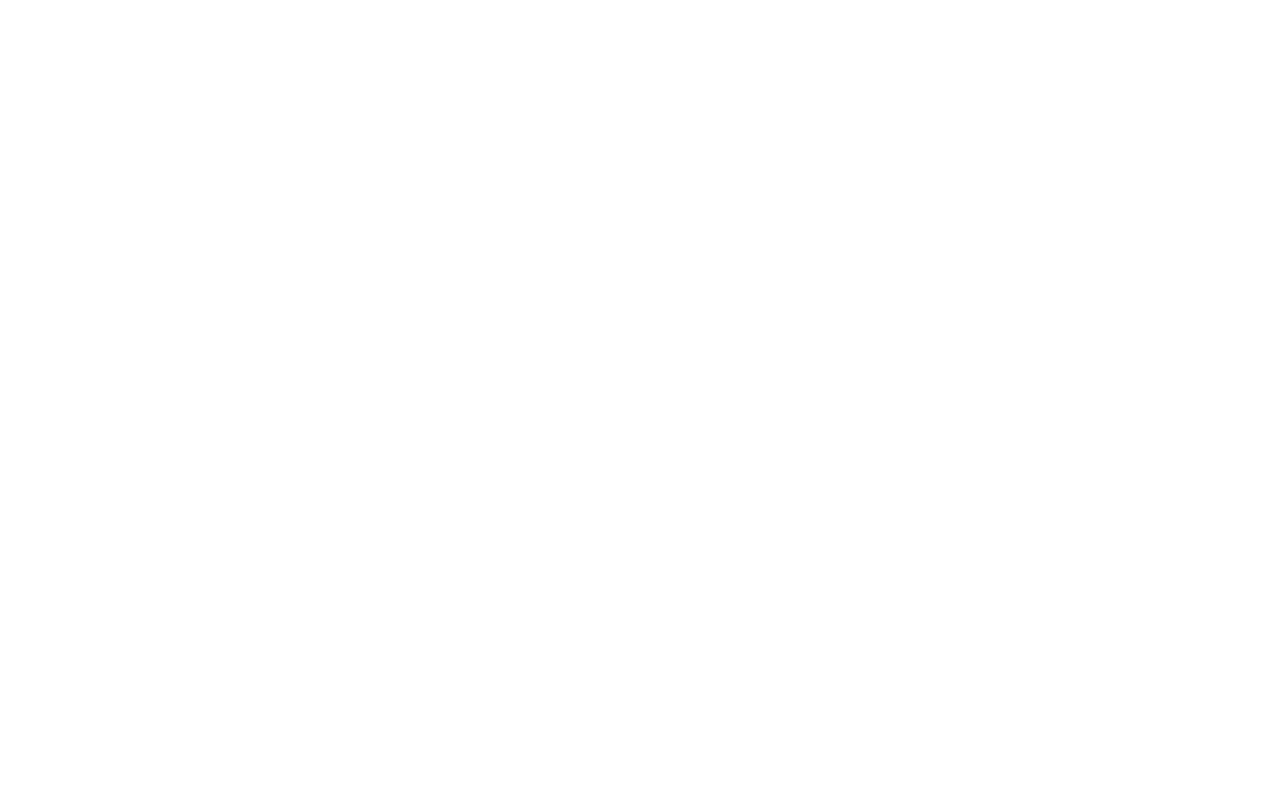
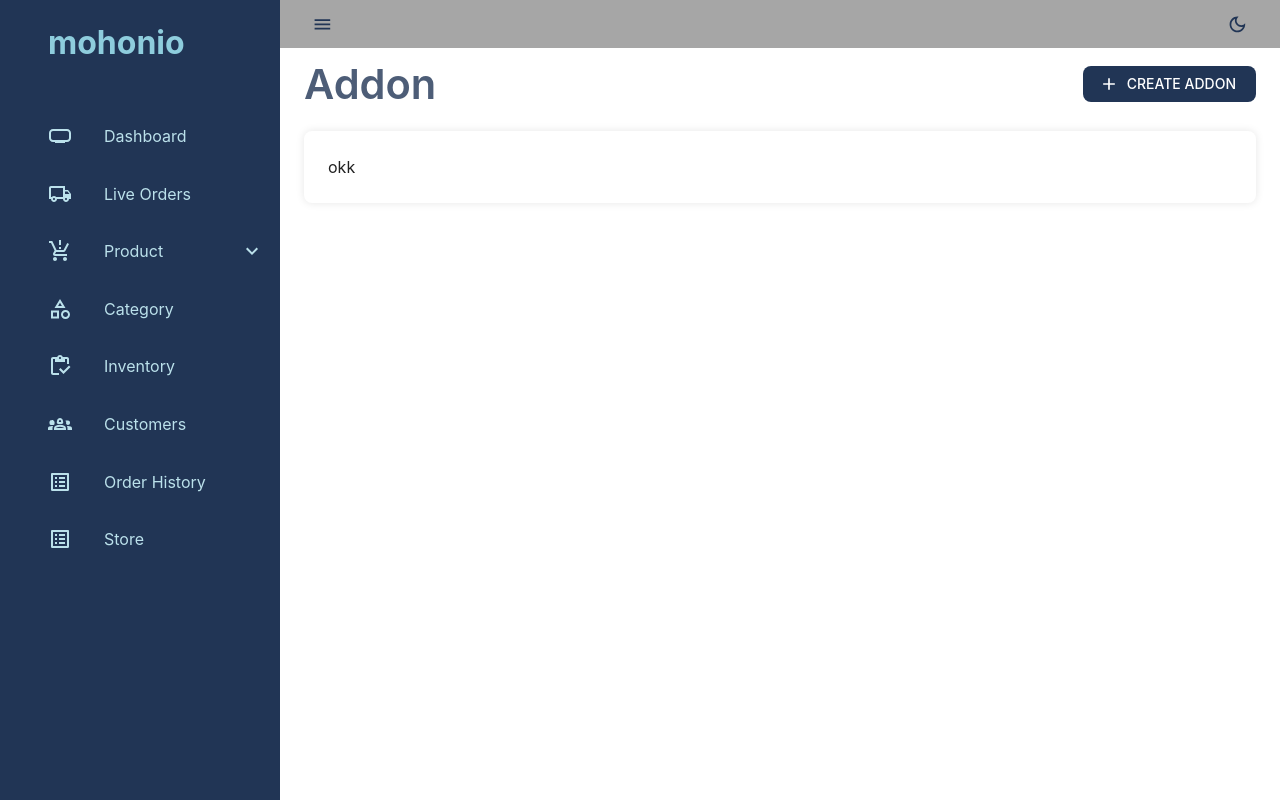
Before and after one commit to NirobxHasan/social-commerce-seller-client, a React (Vite) app: page /product/addon in a window 1280 px wide. Before the commit this address had no page. Built offline with nearby package versions, Linux system fonts and the light colour scheme.

Commit message:
Addon page added

```diff
--- a/src/App.tsx
+++ b/src/App.tsx
@@ -2,6 +2,7 @@
 import {BrowserRouter, Navigate, Route, Routes} from 'react-router-dom';
 import Layout from './components/layout';
 import Dashboard from './pages/Dashboard';
+import Addon from './pages/product/Addon';
 import NewProduct from './pages/product/NewProduct';
 import Product from './pages/product/Product';
 import {themeSetting} from './theme';
@@ -19,6 +20,7 @@
               <Route path='/dashboard' element={<Dashboard />} />
               <Route path='/product' element={<Product />} />
               <Route path='/product/newproduct' element={<NewProduct />} />
+              <Route path='/product/addon' element={<Addon />} />
             </Route>
           </Routes>
         </ThemeProvider>
--- a/src/components/layout/Sidebar.tsx
+++ b/src/components/layout/Sidebar.tsx
@@ -1,5 +1,7 @@
 import {ChevronLeft, HomeMaxOutlined} from '@mui/icons-material';
 import CategoryOutlinedIcon from '@mui/icons-material/CategoryOutlined';
+import ExpandLess from '@mui/icons-material/ExpandLess';
+import ExpandMore from '@mui/icons-material/ExpandMore';
 import Groups2OutlinedIcon from '@mui/icons-material/Groups2Outlined';
 import InventoryOutlinedIcon from '@mui/icons-material/InventoryOutlined';
 import ListAltOutlinedIcon from '@mui/icons-material/ListAltOutlined';
@@ -7,6 +9,7 @@
 import ProductionQuantityLimitsOutlinedIcon from '@mui/icons-material/ProductionQuantityLimitsOutlined';
 import {
   Box,
+  Collapse,
   Drawer,
   IconButton,
   List,
@@ -17,13 +20,18 @@
   Typography,
   useTheme,
 } from '@mui/material';
+import {useState} from 'react';
 import {useLocation, useNavigate} from 'react-router-dom';
 import {FlexBetween} from '../../styled/customFlexStyle';
 function Sidebar({isSidebarOpen, setIsSidebarOpen, drawerWidth, isNonMobile}) {
   const theme = useTheme();
   const {pathname} = useLocation();
   const navigate = useNavigate();
+  const [open, setOpen] = useState(false);
 
+  const handleToggle = () => {
+    setOpen(!open);
+  };
   return (
     <Box>
       {isSidebarOpen && (
@@ -65,7 +73,19 @@
               </FlexBetween>
             </Box>
             <List>
-              {navItem.map(({text, route, icon}) => (
+              {navItem.map(({text, route, icon, subItem}) => {
+                if (subItem) {
+                  return (
+                    <ItemWihSubItem
+                      text={text}
+                      route={route}
+                      icon={icon}
+                      subItem={subItem}
+                      key={text}
+                    />
+                  );
+                }
+                return (
                   <ListItem key={text} disablePadding sx={{my: '0.6rem'}}>
                     <ListItemButton
                       onClick={() => navigate(route)}
@@ -98,7 +118,8 @@
                       <ListItemText primary={text} />
                     </ListItemButton>
                   </ListItem>
-              ))}
+                );
+              })}
             </List>
           </Box>
         </Drawer>
@@ -122,8 +143,25 @@
   },
   {
     text: 'Product',
+    route: '/',
+    icon: <ProductionQuantityLimitsOutlinedIcon />,
+    subItem: [
+      {
+        text: 'Add Product',
+        route: '/product/newproduct',
+        icon: <CategoryOutlinedIcon />,
+      },
+      {
+        text: 'Addon',
+        route: '/product/addon',
+        icon: <CategoryOutlinedIcon />,
+      },
+      {
+        text: 'Product List',
         route: '/product',
-    icon: <ProductionQuantityLimitsOutlinedIcon />,
+        icon: <InventoryOutlinedIcon />,
+      },
+    ],
   },
   {
     text: 'Category',
@@ -152,3 +190,87 @@
     icon: <ListAltOutlinedIcon />,
   },
 ];
+
+const ItemWihSubItem = ({text, route, icon, subItem}: any) => {
+  const theme = useTheme();
+  const {pathname} = useLocation();
+  const navigate = useNavigate();
+  const [open, setOpen] = useState(false);
+
+  const handleToggle = () => {
+    setOpen(!open);
+  };
+  return (
+    <>
+      <ListItem key={text} disablePadding sx={{my: '0.6rem'}}>
+        <ListItemButton
+          onClick={handleToggle}
+          sx={
+            route !== pathname
+              ? {
+                  color: theme.palette.secondary.light,
+                  '&:hover': {
+                    backgroundColor: theme.palette.primary[600],
+                  },
+                }
+              : {
+                  backgroundColor: theme.palette.secondary.main,
+                  color: theme.palette.primary.main,
+                  '&:hover': {
+                    backgroundColor: theme.palette.secondary.light,
+                  },
+                }
+          }
+        >
+          <ListItemIcon
+            sx={{
+              color: route === pathname ? 'primary' : 'secondary.light',
+              ml: '2rem',
+            }}
+          >
+            {icon}
+          </ListItemIcon>
+          <ListItemText primary={text} />
+          {open ? <ExpandLess /> : <ExpandMore />}
+        </ListItemButton>
+      </ListItem>
+      <Collapse in={open} timeout={300} unmountOnExit>
+        <List component='div' disablePadding>
+          {subItem.map(({text, route, icon}) => (
+            <ListItem key={text} disablePadding sx={{my: '0.4rem'}}>
+              <ListItemButton
+                onClick={() => navigate(route)}
+                sx={
+                  route !== pathname
+                    ? {
+                        color: theme.palette.secondary.light,
+                        '&:hover': {
+                          backgroundColor: theme.palette.primary[600],
+                        },
+                      }
+                    : {
+                        backgroundColor: theme.palette.secondary.main,
+                        color: theme.palette.primary.main,
+                        '&:hover': {
+                          backgroundColor: theme.palette.secondary.light,
+                        },
+                      }
+                }
+              >
+                <ListItemIcon
+                  sx={{
+                    color: route === pathname ? 'primary' : 'secondary.light',
+                    ml: '3rem',
+                  }}
+                >
+                  {icon}
+                </ListItemIcon>
+                <ListItemText primary={text} />
+              </ListItemButton>
+            </ListItem>
+          ))}
+        </List>
+      </Collapse>
+    </>
+  );
+};
--- a/src/components/layout/index.tsx
+++ b/src/components/layout/index.tsx
@@ -11,7 +11,7 @@
       <Box display={isNonMobile ? 'flex' : 'block'} height='100%' width='100%'>
         <Sidebar
           isNonMobile={isNonMobile}
-          drawerWidth='250px'
+          drawerWidth='280px'
           isSidebarOpen={isSidebarOpen}
           setIsSidebarOpen={setIsSidebarOpen}
         />
--- /dev/null
+++ b/src/pages/product/Addon.tsx
@@ -0,0 +1,21 @@
+import {PageHeader} from '@/styled/CustomTypography';
+import {PaperContainer} from '@/styled/PaperContainer';
+import {FlexBetween} from '@/styled/customFlexStyle';
+import {CustomButtonPrimary} from '@/styled/customIconButton';
+import AddIcon from '@mui/icons-material/Add';
+function Addon() {
+  return (
+    <>
+      <FlexBetween mb={'1rem'}>
+        <PageHeader>Addon</PageHeader>
+
+        <CustomButtonPrimary startIcon={<AddIcon />}>
+          Create Addon
+        </CustomButtonPrimary>
+      </FlexBetween>
+      <PaperContainer>okk</PaperContainer>
+    </>
+  );
+}
+
+export default Addon;
```
Lines whose indentation alone changed are shown as unchanged.
